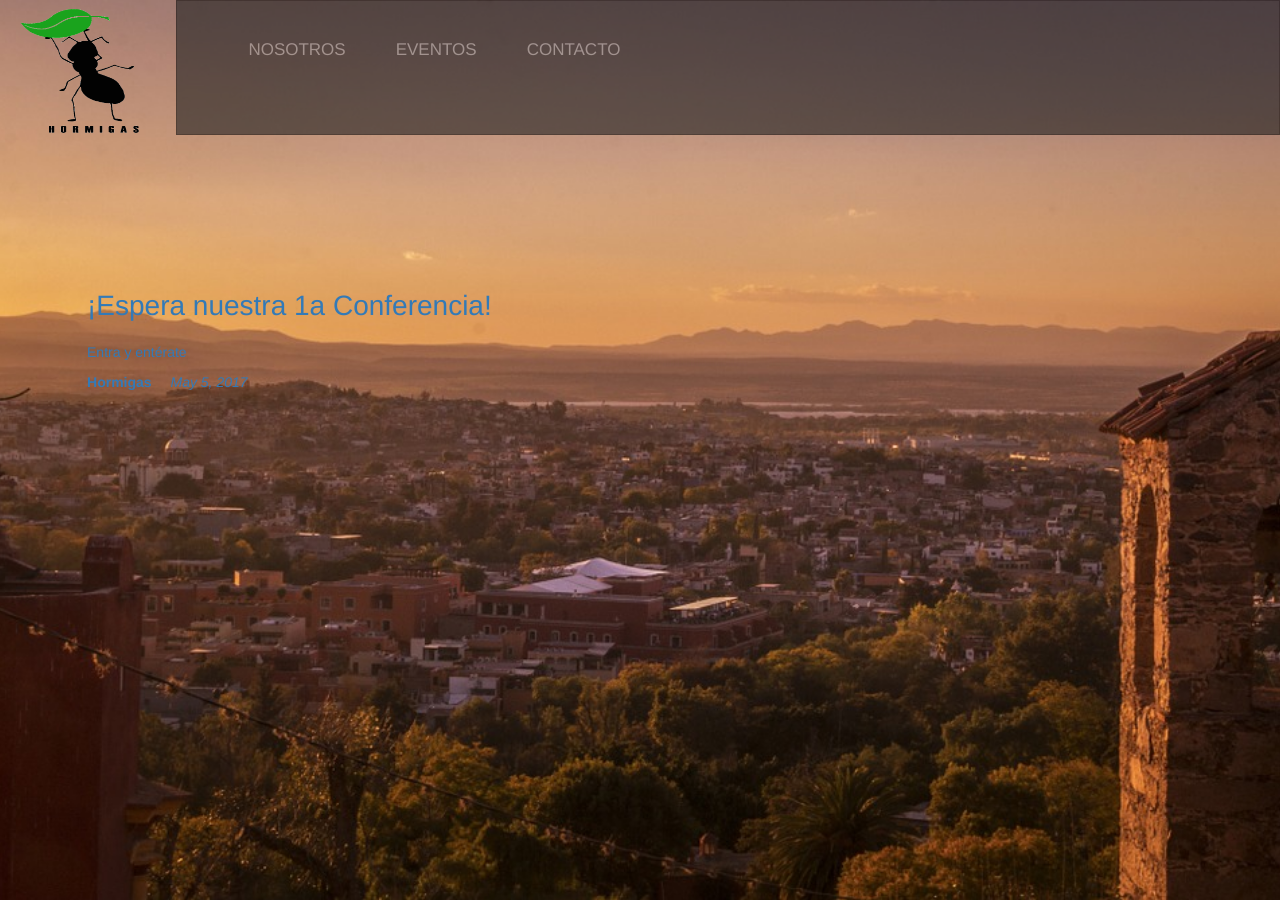
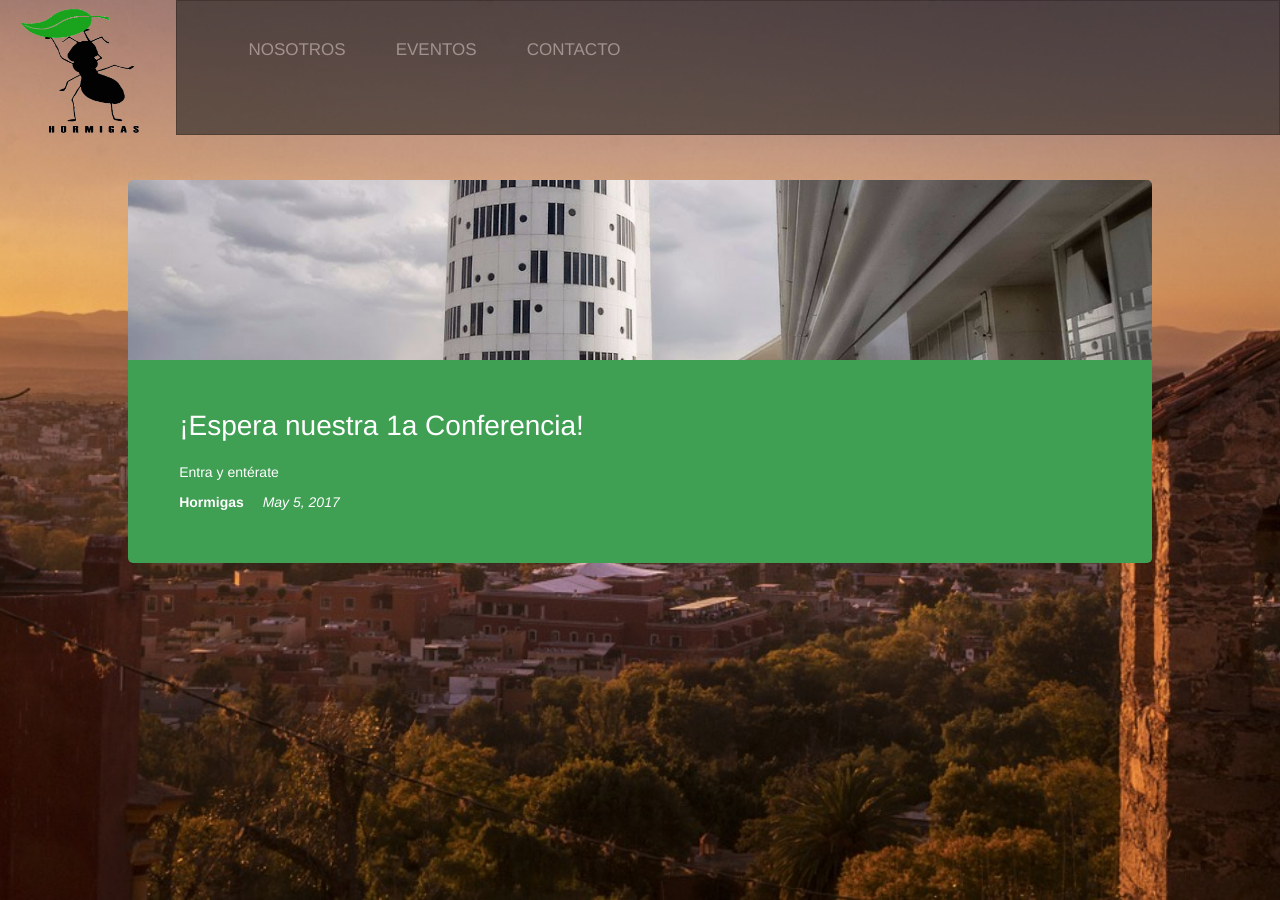
Before and after one commit to AldoTu/hormigas, a Jekyll site: the page built from eventos.html, in a window 1280 px wide. Built offline with Jekyll 4.4.1, drawn with Linux system fonts in a browser that asks for light colours; nearby versions of some CDN libraries.

Commit message:
Últimos cambios

```diff
--- a/_includes/events.html
+++ b/_includes/events.html
@@ -15,7 +15,6 @@
             </div>
             </a>
           </div>
-
       </div>
     {% endfor %}
   </div>
--- a/_sass/_contact.sass
+++ b/_sass/_contact.sass
@@ -7,8 +7,12 @@
     size: cover
     repeat: no-repeat
 
+.wrap-contact
+  display: flex
+  flex-direction: row
+  position: absolute
+
   .contacto
-    position: absolute
 
     h3
       color: white
@@ -23,3 +27,18 @@
       background-color: grey
       margin: 10px
       margin-left: 40px
+
+  .contact-info
+    margin-left: 10px
+
+    h3
+      color: white
+      font-size: 30px
+      font-weight: bold
+      margin-top: 45vh
+
+    h2
+      color: white
+      text-align: center
+      margin: 10px
+      margin-top: 30px
--- a/_sass/_events.sass
+++ b/_sass/_events.sass
@@ -8,25 +8,28 @@
     repeat: no-repeat
 
   .posts
-    margin: 50px 2%
+    margin: 50px 10%
+    margin-top: 20vh
     display: flex
     flex-direction: column
     flex-basis: 30%
-    position: relative
+    z-index: 200
 
     .post-thumbnail
       height: 50%
       min-height: 180px
-      overflow: hidden
-      border-radius: 5px 5px 0px 0px
+      width: 100%
 
       .post-thumbnail-image
         width: 100%
         height: 100%
+        min-height: 180px
         background:
-          position: center center
+          position: center
           repeat: no-repeat
+          size: cover
         transition: all 300ms ease-in-out
+        border-radius: 5px 5px 0px 0px
 
     .content-news
       width: 100%
@@ -34,15 +37,21 @@
       padding: 5%
       border-radius: 0px 0px 5px 5px
       transition: all 300ms ease-in-out
+      background-color: #3F9F53
+
+      a
+        text-decoration: none
 
       h2
         font-size: 28px
         margin: 0
         margin-bottom: 20px
         transition: all 300ms ease-in-out
+        color: white
 
       p
         transition: all 300ms ease-in-out
+        color: white
 
       .post__meta
         display: inline-block
@@ -54,9 +63,11 @@
 
         .post__author
           font-weight: bold
+          color: white
 
         .post-meta
           font-style: italic
+          color: white
 
     &:hover
       box-shadow: 0 8px 16px 0 rgba(0,0,0,0.2)
@@ -67,9 +78,12 @@
       .content-news
 
         h2
+          text-decoration: none
 
         p
+          text-decoration: none
 
         .post__meta
           span
+
             margin-right: 15px
--- /dev/null
+++ b/_sass/_us.sass
@@ -0,0 +1,25 @@
+.background-image
+  position: fixed
+
+.container-fluid
+  #obj
+    margin-top: 25vh
+    color: white
+    font-size: 65px
+    font-weight: bold
+    position: relative
+    text-align: center
+
+  #vis
+    color: white
+    font-size: 65px
+    font-weight: bold
+    position: relative
+    text-align: center
+
+  .usp
+    color: white
+    text-align: center
+    font-size: 20px
+    margin: 35px
+    position: relative
--- a/assets/css/main.scss
+++ b/assets/css/main.scss
@@ -8,3 +8,4 @@
 @import "contact";
 @import "events";
 @import "post";
+@import "us";
--- a/nosotros.html
+++ b/nosotros.html
@@ -2,4 +2,4 @@
 layout: default
 ---
 
-{% include home.html %}
+{% include us.html %}
```
Also changed, not shown: _includes/contact.html (+6 -1 lines), _includes/us.html (added, +7 -0 lines). Lines whose indentation alone changed are shown as unchanged.
